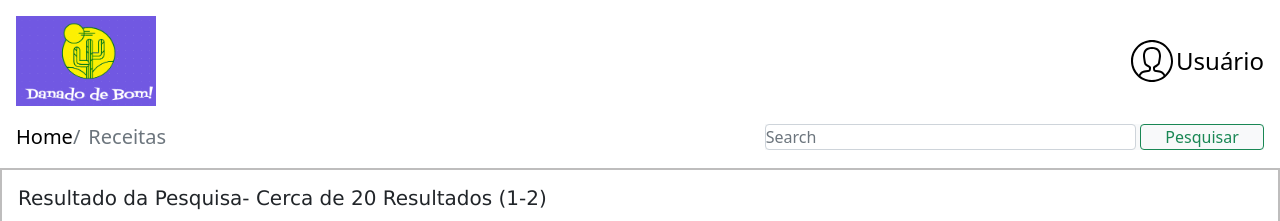
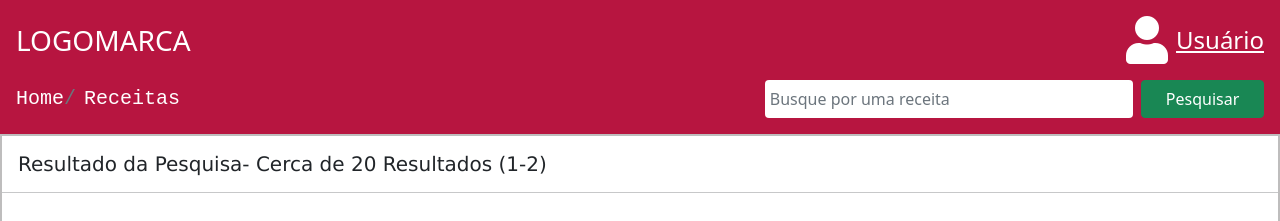
Before and after one commit to Manuibr/receitas-frontendonly, a website: page html/catalogodereceitas.html in a window 1280 px wide. Shown: the top 221 px of the page. Drawn offline with nearby package versions, Linux system fonts and the light colour scheme; files whose address does not match are found by name.

Commit message:
Adicionado o Header em todas as páginas

```diff
--- a/css/cadastro.css
+++ b/css/cadastro.css
@@ -9,10 +9,6 @@ a {
   text-decoration: none !important;
 }
 
-header {
-  height: 15vh;
-  margin-bottom: 5px !important;
-}
 input, button {
   box-shadow: none !important;
 }
@@ -35,7 +31,6 @@ p {
   margin-left: 20px;
   font-family: Verdana, Geneva, Tahoma, sans-serif;
   background-image: url(..\img\backgroundcorpo.jpg);
-  background-color: ;
 }
 .titulo_cadastro {
   margin-left: 20px;
--- a/css/catalogo.css
+++ b/css/catalogo.css
@@ -9,25 +9,10 @@ a {
   text-decoration: none !important;
 }
 
-header {
-  height: 15vh;
-  margin-bottom: 5px !important;
-}
 input, button {
   box-shadow: none !important;
 }
 
-p {
-  margin-top: 0 !important;
-  margin-bottom: 0 !important;
-}
-
-#breadcrumb-nav, #main {
-  width: 60%;
-}
-#search-nav, #other-recipes {
-  width: 40%;
-}
 .catalogo {
   border-style: solid;
   border-color: rgb(190, 189, 189);
--- a/css/custom.css
+++ b/css/custom.css
@@ -1,42 +1,7 @@
-header, #row-2 {
-  background-color: #b71540 !important;
-  color: #fff !important;
-}
-
-#breadcrumb-nav, #main {
-  width: 60%;
-}
-#search-nav, #other-recipes {
-  width: 40%;
-}
-
-.breadcrumb a {
-  text-decoration: none;
-  color: #fff;
-}
-.breadcrumb li {
-  color: #fff !important;
-}
-
-.breadcrumb {
-  background-color: rgb(250, 250, 250);
-  font-family: 'Courier New', Courier, monospace;
-  font-size: 15px;
+* {
+  padding: 0 !important;
   margin: 0 !important;
-  background-color: #b71540 !important;
-}
-
-#search-nav form {
-  background-color: #b71540;
-}
-
-#search-input {
-  border-width: 0px 0px;
-  box-shadow: none;
-}
-
-#search-button {
-
+  box-sizing: border-box !important;
 }
 
 .sbv {
@@ -89,7 +54,3 @@ header, #row-2 {
 #recipe-list {
   padding: 10px;
 }
-
-#user-menu a {
-  color: #ffff;
-}
--- a/css/custompag.css
+++ b/css/custompag.css
@@ -1,3 +1,9 @@
+* {
+  padding: 0 !important;
+  margin: 0 !important;
+  box-sizing: border-box !important;
+}
+
 #breadcrumb-nav, #main {
   width: 60%;
 }
--- /dev/null
+++ b/css/header.css
@@ -0,0 +1,50 @@
+header {
+    box-sizing: content-box !important;
+}
+
+header, #row-2 {
+    background-color: #b71540 !important;
+    color: #fff !important;
+}
+
+#row-2 {
+    height: 38px;
+}
+
+#breadcrumb-nav, #main {
+    width: 60%;
+}
+#search-nav, #other-recipes {
+    width: 40%;
+}
+
+.breadcrumb a {
+    text-decoration: none;
+    color: #fff !important;
+}
+.breadcrumb li {
+    color: #fff !important;
+}
+
+.breadcrumb {
+    background-color: rgb(250, 250, 250);
+    font-family: 'Courier New', Courier, monospace;
+    font-size: 15px;
+    margin: 0 !important;
+    background-color: #b71540 !important;
+}
+
+#search-nav form {
+    background-color: #b71540;
+}
+
+#search-input {
+    padding-left: 5px !important;
+    border-width: 0px 0px;
+    box-shadow: none;
+}
+
+#username {
+    color: #ffff !important;
+    text-decoration: underline !important;
+}
--- a/html/catalogodereceitas.html
+++ b/html/catalogodereceitas.html
@@ -4,43 +4,46 @@
     <meta charset="utf-8">
     <meta name="viewport" content="width=device-width, initial-scale=1">
     <link href="../css/catalogo.css" rel="stylesheet">
+    <link rel="stylesheet" href="../css/header.css">
     <link href="https://cdn.jsdelivr.net/npm/bootstrap@5.0.1/dist/css/bootstrap.min.css" rel="stylesheet" integrity="sha384-+0n0xVW2eSR5OomGNYDnhzAbDsOXxcvSN1TPprVMTNDbiYZCxYbOOl7+AMvyTG2x" crossorigin="anonymous">
+    <link
+      rel="stylesheet"
+      href="https://use.fontawesome.com/releases/v5.13.0/css/all.css"
+      integrity="sha384-Bfad6CLCknfcloXFOyFnlgtENryhrpZCe29RTifKEixXQZ38WheV+i/6YWSzkz3V"
+      crossorigin="anonymous"
+    />
     <title>Detalhes da Receita</title>
   </head>
   <body>
-    <div class="cabecalho p-3">
-      <div>
-        <header class="cabelogous h-100 d-flex justify-content-between mb-3">
+    <header class="p-3">
+      <div id="row-1" class="h-100 d-flex justify-content-between mb-3">
         <div class="logo d-flex justify-content-center align-items-center">
-            <p class="fs-3">
-              <img src="C:\Users\Emanuel Pinheiro\Downloads\ProgramacaoWeb\ProjetoSergio\img\LogoDanado.png" height="90" width="140" >
-            </p>
+          <p class="fs-3">LOGOMARCA</p>
         </div>
         <div class="user d-flex justify-content-center align-items-center">
-            <div class="d-flex flex-row justify-content-center align-items-center">
-              <div>
-                <img src="../img/usericon.svg" alt="Icone usuário">
+          <div id="user-menu" class="d-flex flex-row justify-content-center align-items-center">
+            <div id="user-icon" class="me-2">
+              <i class="fas fa-user fa-3x"></i>
             </div>
             <a href="#" id="username" class="fs-4">Usuário</a>
           </div>
         </div>
-        </header>
-        <nav class="barradenavegar d-flex flex-row align-items-center">
+      </div>
+      <div id="row-2" class="d-flex flex-row align-items-center">
         <nav id="breadcrumb-nav" aria-label="breadcrumb">
               <ol class="breadcrumb fs-5">
                 <li class="breadcrumb-item active"><a href="#">Home</a></li>
-                  <li class="breadcrumb-item active" aria-current="page">Receitas</li>
+                <li class="breadcrumb-item active">Receitas</li>
               </ol>
         </nav>
-          <div id="search-nav" class="h-100 d-flex flex-column bg-light">
-            <form class="d-flex w-100">
-              <input class="form-control w-75 me-1" type="search" placeholder="Search" aria-label="Search">
-              <button class="btn btn-outline-success w-25" type="submit">Pesquisar</button>
+        <div id="search-nav" class="h-100 d-flex flex-column bg-light rounded">
+          <form class="d-flex w-100 h-100">
+            <input id="search-input" class="form-control w-75" type="search" placeholder="Busque por uma receita" aria-label="Search">
+            <button id="search-button" class="btn btn-success w-25 h-100 ms-2" type="submit">Pesquisar</button>
           </form>
         </div>
-        </nav>
       </div>
-    </div>
+    </header>
     <div class="catalogo">
       <div class="w-100">
         <div class=" p-3">
```
Also changed, not shown: html/cadastroreceitas.html (+17 -21 lines), html/detalhereceita.html (+24 -15 lines), html/paginaprincipal.html (+4 -3 lines). Lines whose indentation alone changed are shown as unchanged.
